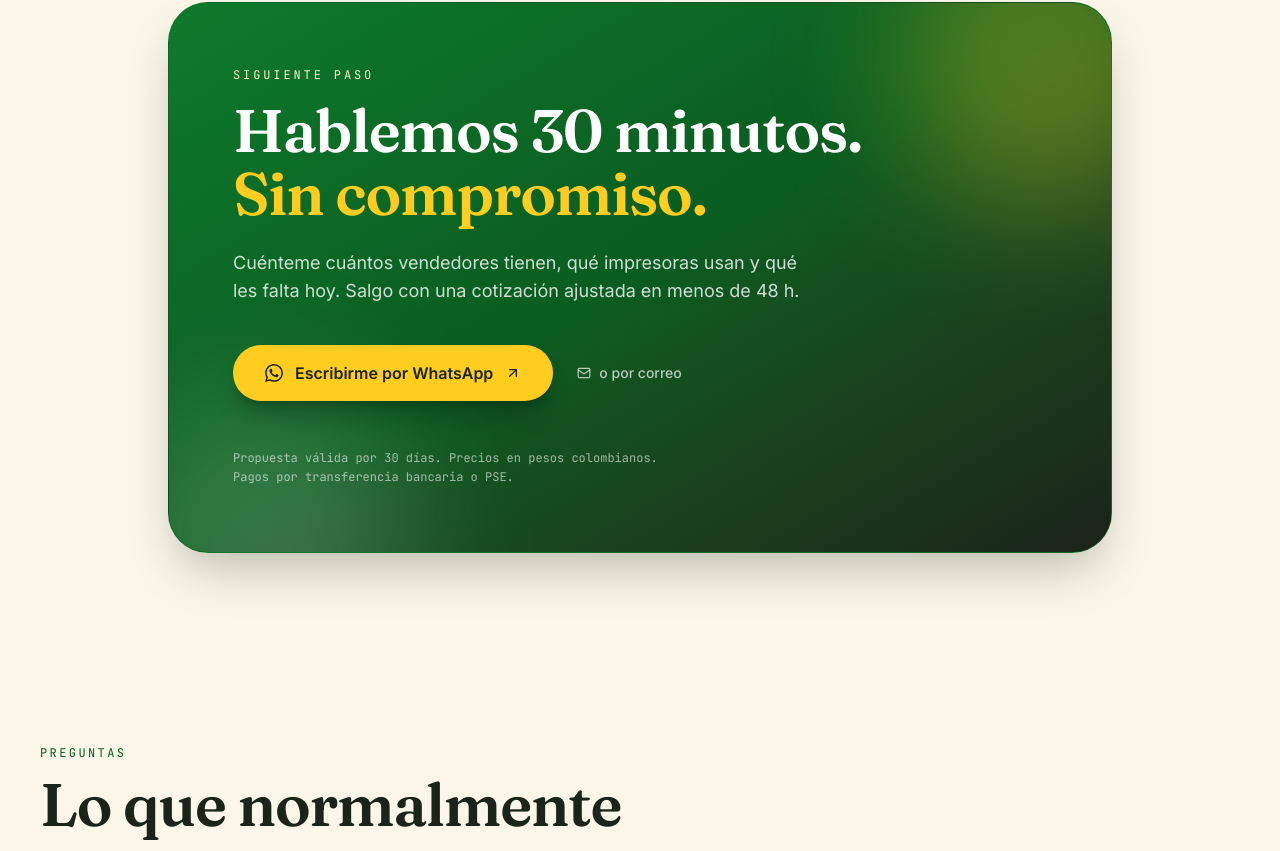
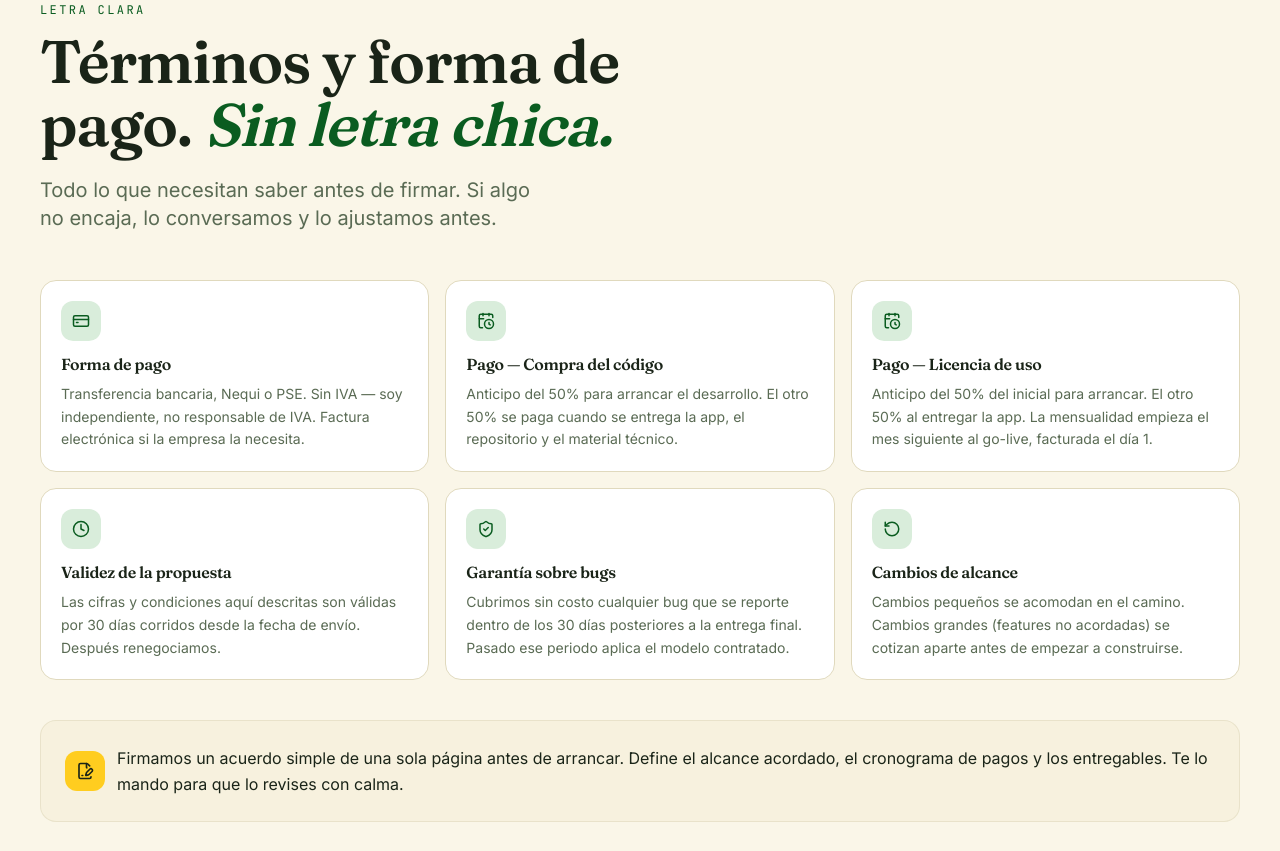
Before and after one commit to MichaelZapataAg/propuesta-arepas-luisa, a React (Vite) app: page / in a window 1280 px wide. Shown: the part 6306-7157 px from the top of the page. Built offline with nearby package versions, Linux system fonts and the light colour scheme.

Commit message:
feat: sección Terms con condiciones y forma de pago (anticipo + entrega)

```diff
--- a/src/App.tsx
+++ b/src/App.tsx
@@ -4,6 +4,7 @@ import { ProblemSolution } from './components/ProblemSolution';
 import { Features } from './components/Features';
 import { TechCapabilities } from './components/TechCapabilities';
 import { Pricing } from './components/Pricing';
+import { Terms } from './components/Terms';
 import { FAQ } from './components/FAQ';
 import { CTA } from './components/CTA';
 import { Footer } from './components/Footer';
@@ -18,6 +19,7 @@ function App() {
         <Features />
         <TechCapabilities />
         <Pricing />
+        <Terms />
         <CTA />
         <FAQ />
       </main>
--- /dev/null
+++ b/src/components/Terms.tsx
@@ -0,0 +1,110 @@
+import { motion } from 'framer-motion';
+import {
+  CalendarClock,
+  CreditCard,
+  ShieldCheck,
+  FileSignature,
+  RotateCcw,
+  Clock,
+} from 'lucide-react';
+import { Section } from './Section';
+
+const TERMS = [
+  {
+    icon: CreditCard,
+    title: 'Forma de pago',
+    body: 'Transferencia bancaria, Nequi o PSE. Sin IVA — soy independiente, no responsable de IVA. Factura electrónica si la empresa la necesita.',
+  },
+  {
+    icon: CalendarClock,
+    title: 'Pago — Compra del código',
+    body: 'Anticipo del 50% para arrancar el desarrollo. El otro 50% se paga cuando se entrega la app, el repositorio y el material técnico.',
+  },
+  {
+    icon: CalendarClock,
+    title: 'Pago — Licencia de uso',
+    body: 'Anticipo del 50% del inicial para arrancar. El otro 50% al entregar la app. La mensualidad empieza el mes siguiente al go-live, facturada el día 1.',
+  },
+  {
+    icon: Clock,
+    title: 'Validez de la propuesta',
+    body: 'Las cifras y condiciones aquí descritas son válidas por 30 días corridos desde la fecha de envío. Después renegociamos.',
+  },
+  {
+    icon: ShieldCheck,
+    title: 'Garantía sobre bugs',
+    body: 'Cubrimos sin costo cualquier bug que se reporte dentro de los 30 días posteriores a la entrega final. Pasado ese periodo aplica el modelo contratado.',
+  },
+  {
+    icon: RotateCcw,
+    title: 'Cambios de alcance',
+    body: 'Cambios pequeños se acomodan en el camino. Cambios grandes (features no acordadas) se cotizan aparte antes de empezar a construirse.',
+  },
+];
+
+export function Terms() {
+  return (
+    <Section
+      id="terms"
+      eyebrow="Letra clara"
+      title={
+        <>
+          Términos y forma de pago.{' '}
+          <span className="italic text-(--color-flag-strong)">Sin letra chica.</span>
+        </>
+      }
+      subtitle="Todo lo que necesitan saber antes de firmar. Si algo no encaja, lo conversamos y lo ajustamos antes."
+    >
+      <div className="grid gap-4 md:grid-cols-2 lg:grid-cols-3">
+        {TERMS.map((t, i) => {
+          const Icon = t.icon;
+          return (
+            <motion.article
+              key={t.title}
+              initial={{ opacity: 0, y: 16 }}
+              whileInView={{ opacity: 1, y: 0 }}
+              viewport={{ once: true, amount: 0 }}
+              transition={{
+                duration: 0.45,
+                delay: i * 0.06,
+                ease: 'easeOut',
+              }}
+              whileHover={{
+                y: -4,
+                transition: { type: 'spring', stiffness: 280, damping: 22 },
+              }}
+              className="group relative flex h-full flex-col rounded-2xl border border-(--color-border-soft) bg-(--color-paper) p-5 transition-shadow duration-300 hover:border-(--color-flag)/40 hover:shadow-lg hover:shadow-(--color-flag)/5"
+            >
+              <div className="mb-3 inline-flex h-10 w-10 items-center justify-center rounded-xl bg-(--color-flag-soft) text-(--color-flag-strong) transition-transform group-hover:scale-110">
+                <Icon size={18} strokeWidth={2} />
+              </div>
+              <h3 className="font-display text-base font-semibold leading-snug text-(--color-ink)">
+                {t.title}
+              </h3>
+              <p className="mt-2 text-sm leading-relaxed text-(--color-ink-muted)">
+                {t.body}
+              </p>
+            </motion.article>
+          );
+        })}
+      </div>
+
+      <motion.div
+        initial={{ opacity: 0, y: 12 }}
+        whileInView={{ opacity: 1, y: 0 }}
+        viewport={{ once: true }}
+        transition={{ duration: 0.5, delay: 0.2 }}
+        className="mt-10 flex items-start gap-3 rounded-2xl border border-(--color-border-soft)/60 bg-(--color-cream-deep)/40 p-5 md:items-center md:p-6"
+      >
+        <div className="grid h-10 w-10 flex-none place-items-center rounded-xl bg-(--color-corn) text-(--color-ink)">
+          <FileSignature size={18} strokeWidth={2.2} />
+        </div>
+        <p className="text-sm leading-relaxed text-(--color-ink) md:text-base">
+          Firmamos un acuerdo simple de una sola página antes de arrancar.
+          Define el alcance acordado, el cronograma de pagos y los entregables.
+          Te lo mando para que lo revises con calma.
+        </p>
+      </motion.div>
+    </Section>
+  );
+}
```
